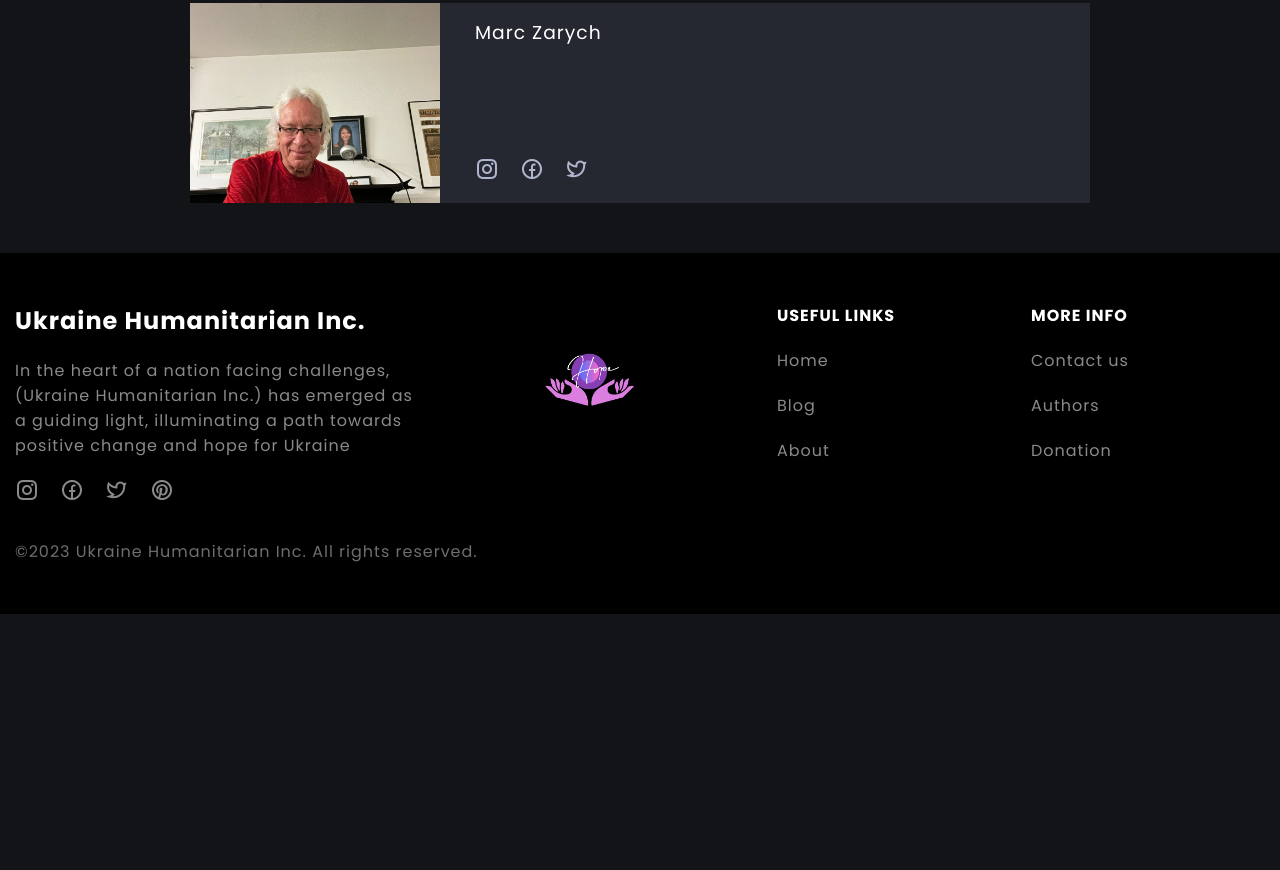
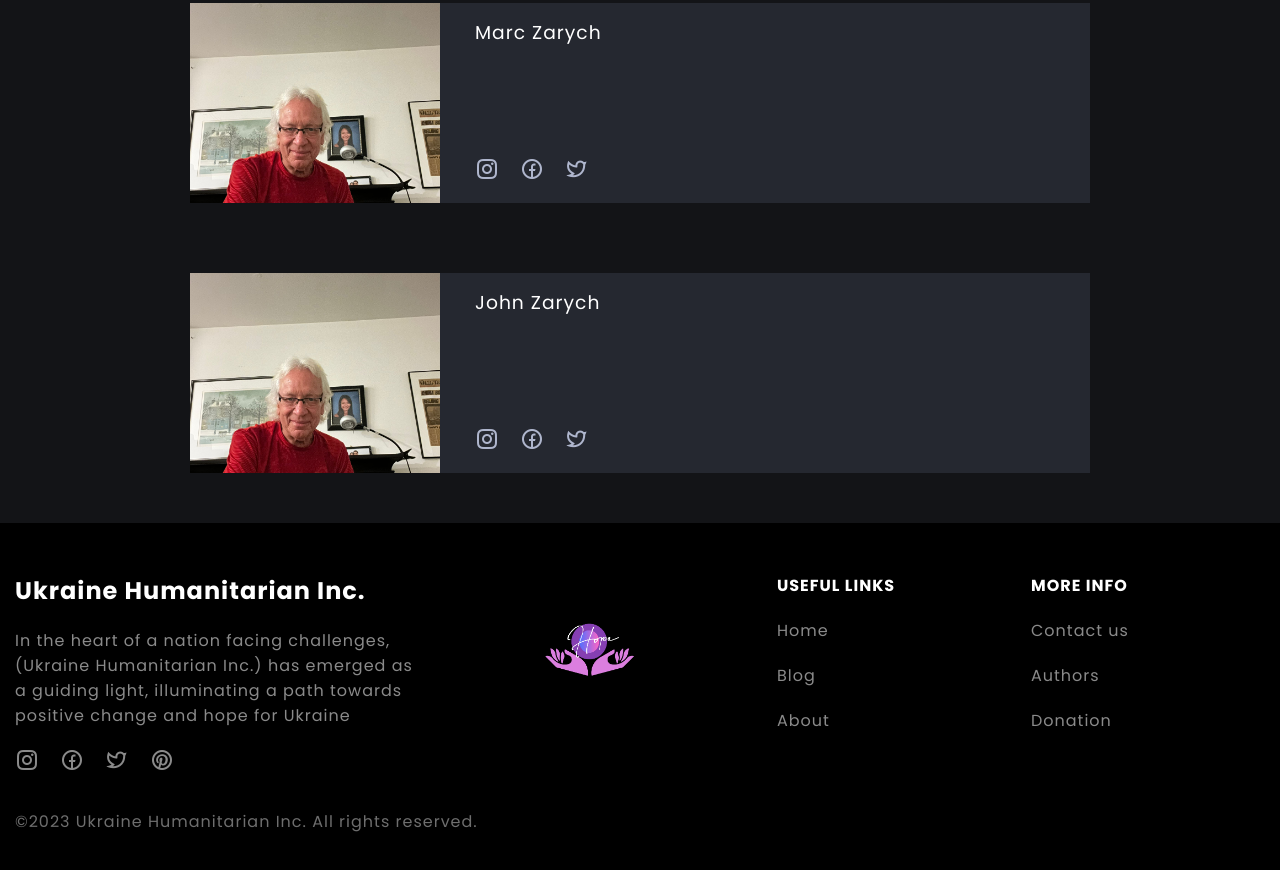
Before and after one commit to UkraineHumanitarianInc/ukraine, a plain HTML site: page about.html in a window 1280 px wide. Shown: the part 1196-2066 px from the top of the page. Before the commit the page ends 1810 px from the top, so only its background shows below. Drawn offline with nearby package versions, Linux system fonts and the light colour scheme.

Commit message:
Added changed feature-2 photo, added new author

```diff
--- a/about.html
+++ b/about.html
@@ -127,6 +127,27 @@
                         </ul>
                     </div>
                 </div>
+
+                <div class="author d-grid">
+                    <div class="author-image-box">
+                        <img src="./assets/images/pictures/author.jpg" alt="" class="article-image">
+                    </div>
+                    <div class="author-about">
+                        <h3 class="author-name">John Zarych</h3>
+                        <p></p>
+                        <ul class="list social-media">
+                            <li class="list-item">
+                                <a href="#" class="list-link"><i class="ri-instagram-line"></i></a>
+                            </li>
+                            <li class="list-item">
+                                <a href="#" class="list-link"><i class="ri-facebook-circle-line"></i></a>
+                            </li>
+                            <li class="list-item">
+                                <a href="#" class="list-link"><i class="ri-twitter-line"></i></a>
+                            </li>
+                        </ul>
+                    </div>
+                </div>
             </div>
         </div>
     </section>
```
Also changed, not shown: index.html (+2 -3 lines), assets/images/featured/featured-2.jpg, assets/images/featured/featured-2_not_cropped.jpg (added), assets/images/featured/featured-2_to_be_used_later.jpg (added).
